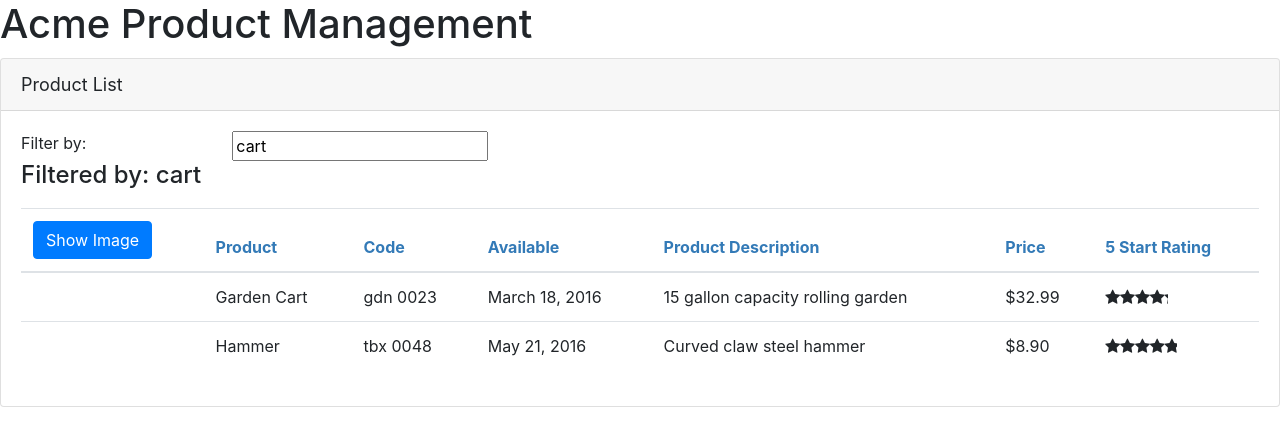
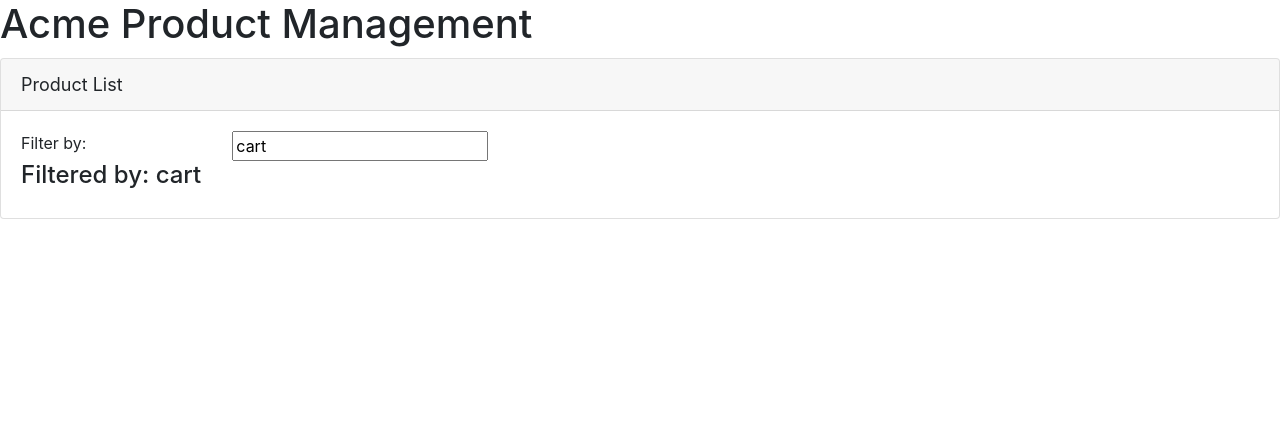
Before and after one commit to Aboodz92/APM, an Angular app in the folder APM/: page / in a window 1280 px wide. Shown: the top 446 px of the page. Built offline with nearby package versions, Linux system fonts and the light colour scheme.

Commit message:
start building the service dependency injection for the products

```diff
--- a/APM/src/app/Product/product-list.component.ts
+++ b/APM/src/app/Product/product-list.component.ts
@@ -1,5 +1,6 @@
 import {Component, OnInit} from '@angular/core';
 import { Iproduct } from './product';
+import { ProductService } from './product.service';
 
 @Component({
 selector:'pm-products',
@@ -24,30 +25,9 @@ export class ProductListComponent implements OnInit {
     }
 
     filterProducts: Iproduct[];
-    products: Iproduct[] = [
-        {
-            "productId": 2,
-            "productName": "Garden Cart",
-            "productCode": "GDN-0023",
-            "ReleaseDate": "March 18, 2016",
-            "Description": "15 gallon capacity rolling garden",
-            "price": 32.99,
-            "starRating": 4.2,
-            "imageUrl": "https://openclipart.org/image/300px/svg_to_png/58471/garden_cart.png"
-        },
-        {
-            "productId": 5,
-            "productName": "Hammer",
-            "productCode": "TBX-0048",
-            "ReleaseDate": "May 21, 2016",
-            "Description": "Curved claw steel hammer",
-            "price": 8.9,
-            "starRating": 4.8,
-            "imageUrl": "https://openclipart.org/image/300px/svg_to_png/73/rejon_Hammer.png"
-        }
-    ];
+    products: Iproduct[] = [];
 
-    constructor() {
+    constructor(private productService : ProductService) {
         this.filterProducts = this.products;
         this._listFilter = 'cart';
     }
--- a/APM/src/app/Product/product.service.ts
+++ b/APM/src/app/Product/product.service.ts
@@ -2,7 +2,9 @@ import { Iproduct } from "./product";
 import { Injectable } from "@angular/core";
 
 
-@Injectable()
+@Injectable({
+    providedIn: 'root'
+})
 export class ProductService {
     getProducts() : Iproduct[] {
         return [
```
